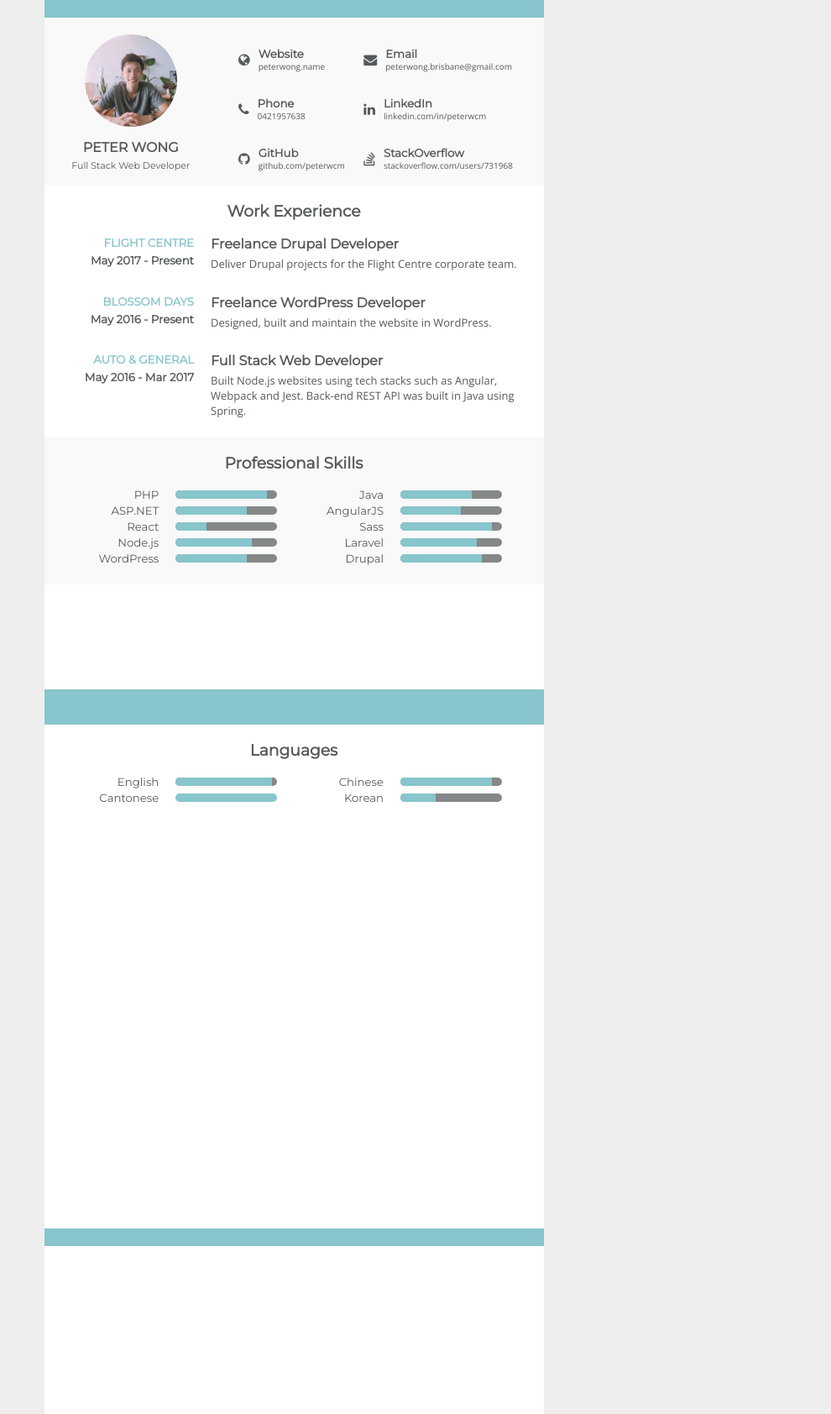
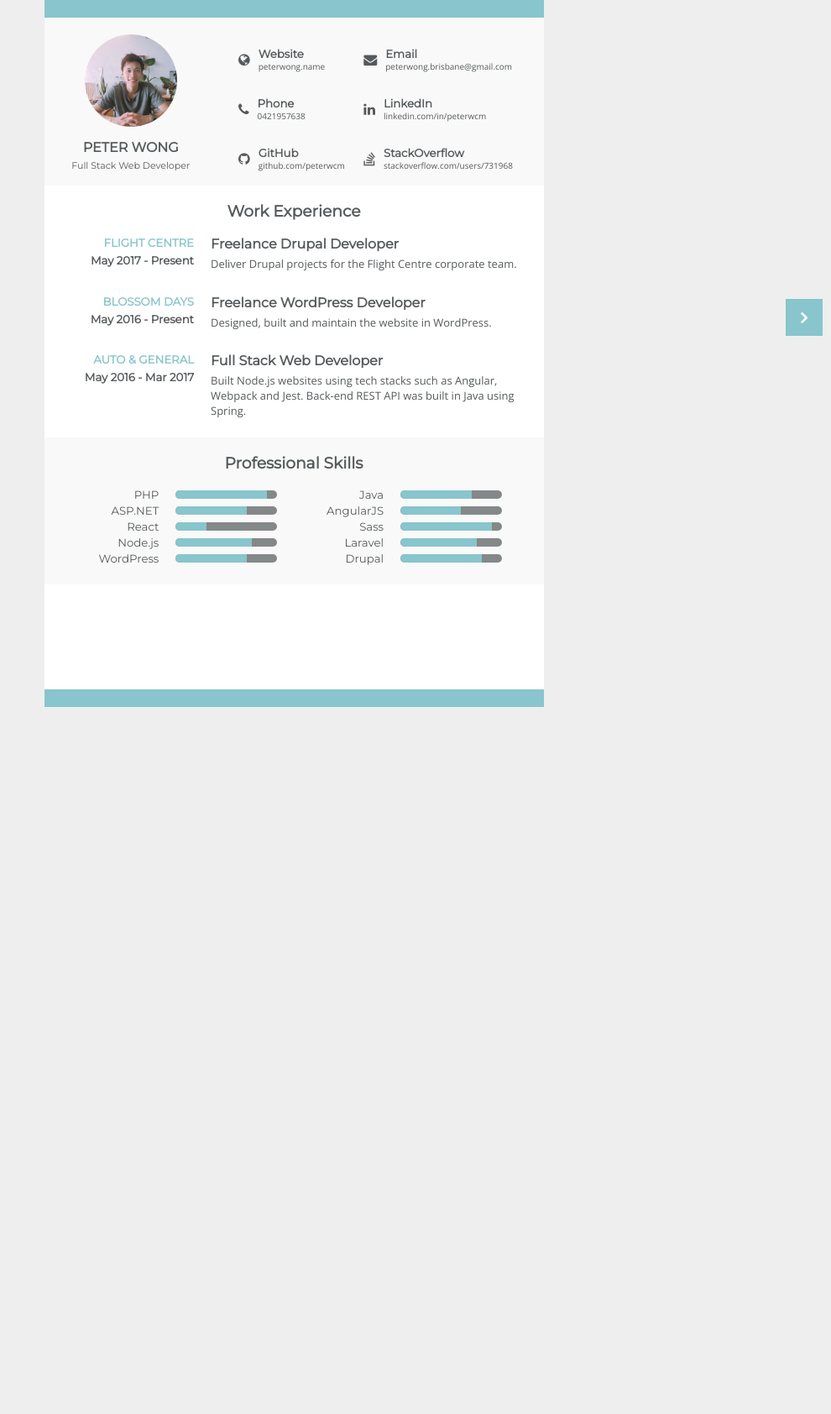
Before and after one commit to peterwcm/peterwong, a PHP site: page /resume.php in a window 1280 px wide. Shown: the whole page at 84% size, without its empty margins (290-1280 px from the left). After the commit the page ends 842 px from the top, so only its background shows below. Run offline with PHP 8.4, Linux system fonts and the light colour scheme; style sheets or scripts are compiled from the project's sources; some libraries are stand-ins or nearby versions; some web fonts are replaced.

Commit message:
allow multiple pages with new nav button component and fix grunt

```diff
--- a/assets/js/app.js
+++ b/assets/js/app.js
@@ -7,6 +7,7 @@ class Menu {
     init() {
         const $window = $(window);
         const $menu = $('.magellan-container');
+
         $window.scroll(() => {
             $window.scrollTop() > this._stickyOffest
                 ? $menu.addClass(this._stickyClass)
@@ -66,6 +67,7 @@ class Section {
 
     _initResizeHandler() {
         const $window = $(window);
+
         $window.resize(() => {
             const currentHeight = $window.height();
             if (currentHeight && currentHeight !== this._windowHeight) {
@@ -78,6 +80,7 @@ class Section {
 
     _updateScroll() {
         const $window = $(window);
+
         this._scrollOffsets.forEach(offset => {
             if ($window.scrollTop() >= offset.start
                 && $window.scrollTop() < offset.end) {
@@ -112,6 +115,7 @@ class Work {
             const $elem = $(e.currentTarget);
             const id = $elem.data('id');
             const $details = $(`.work__details[data-id='${id}']`);
+
             $details.slideDown();
             setTimeout(() => {
                 this._section.refreshScroll();
@@ -126,6 +130,7 @@ class Work {
             const $elem = $(e.currentTarget);
             const id = $elem.data('id');
             const $details = $(`.work__details[data-id='${id}']`);
+
             $details.slideUp();
             setTimeout(() => {
                 this._section.refreshScroll();
--- /dev/null
+++ b/assets/sass/components/resume/_nav-button.scss
@@ -0,0 +1,28 @@
+$nav-button-size: 44px;
+
+.nav-button {
+  position: fixed;
+  top: 50%;
+  right: 10px;
+  margin-top: -$nav-button-size;
+  width: $nav-button-size;
+  height: $nav-button-size;
+  background-color: $color-theme--primary;
+
+  .fa {
+    width: $nav-button-size;
+    line-height: $nav-button-size;
+    color: $color-text--inverse;
+    font-size: $nav-button-size / 2;
+    font-weight: $font-weight-highlight;
+    text-align: center;
+  }
+
+  &:hover {
+    background-color: lighten($color-theme--primary, 10);
+  }
+
+  &--previous {
+    left: 10px;
+  }
+}
--- a/assets/sass/modules/_fonts.scss
+++ b/assets/sass/modules/_fonts.scss
@@ -5,8 +5,14 @@ $font-muli: 'Muli', sans-serif;
 $font-montserrat: 'Montserrat', sans-serif;
 $font-league-script: 'League Script', cursive;
 
+$font-weight-light: 300;
+$font-weight-normal: 400;
+$font-weight-bold: 700;
+
 // Functional variables
 
 $font-default: $font-open-sans;
 $font-heading: $font-montserrat;
 $font-heading--section: $font-league-script;
+
+$font-weight-highlight: $font-weight-bold;
--- a/assets/sass/resume.scss
+++ b/assets/sass/resume.scss
@@ -5,6 +5,7 @@
 
 // Components
 @import 'components/resume/progress';
+@import 'components/resume/nav-button';
 
 * {
   box-sizing: border-box;
@@ -36,6 +37,10 @@ a {
   width: 595px;
   height: 842px;
   background-color: $color-white;
+
+  &--two {
+    display: none;
+  }
 }
 
 .top-bar,
@@ -203,6 +208,18 @@ a {
   .page {
     width: 100%;
     height: 100%;
+
+    .bottom-bar {
+      display: none;
+    }
+
+    &--two {
+      display: block;
+
+      .top-bar {
+        display: none;
+      }
+    }
   }
 
   .header {
@@ -264,4 +281,8 @@ a {
       width: 30%;
     }
   }
+
+  .nav-button {
+    display: none;
   }
+}
--- a/resume.php
+++ b/resume.php
@@ -92,7 +92,7 @@
 ?>
 
 <body>
-    <div class="page">
+    <div class="page page--one">
         <div class="top-bar"></div>
 
         <section class="header">
@@ -161,8 +161,14 @@
         </section>
 
         <div class="bottom-bar"></div>
+
+        <a href="javascript:void(0)"
+           class="js-nav-button nav-button nav-button--next"
+           data-current-class="page--one" data-target-class="page--two">
+            <i class="fa fa-angle-right" aria-hidden="true"></i>
+        </a>
     </div>
-    <div class="page">
+    <div class="page page--two">
         <div class="top-bar"></div>
 
         <section class="main">
@@ -183,6 +189,15 @@
         </section>
 
         <div class="bottom-bar"><div>
+
+        <a href="javascript:void(0)"
+           class="js-nav-button nav-button nav-button--previous"
+           data-current-class="page--two" data-target-class="page--one">
+            <i class="fa fa-angle-left" aria-hidden="true"></i>
+        </a>
     </div>
+
+    <!-- JS -->
+    <script src="build/js/resume.min.js?v=<?php echo date("ymdGi", filemtime("build/js/resume.min.js")); ?>"></script>
 </body>
 </html>
```
Also changed, not shown: Gruntfile.js (+37 -13 lines), assets/js/resume.js (added, +21 -0 lines). Lines whose indentation alone changed are shown as unchanged.
